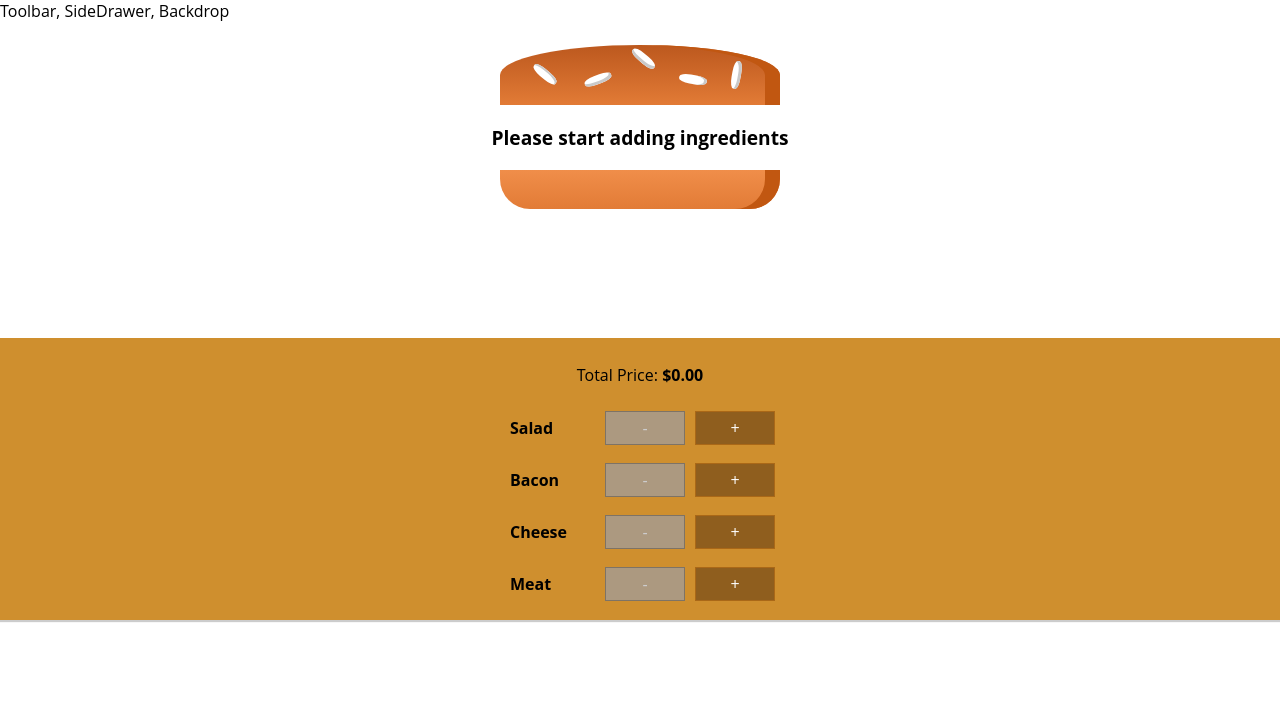
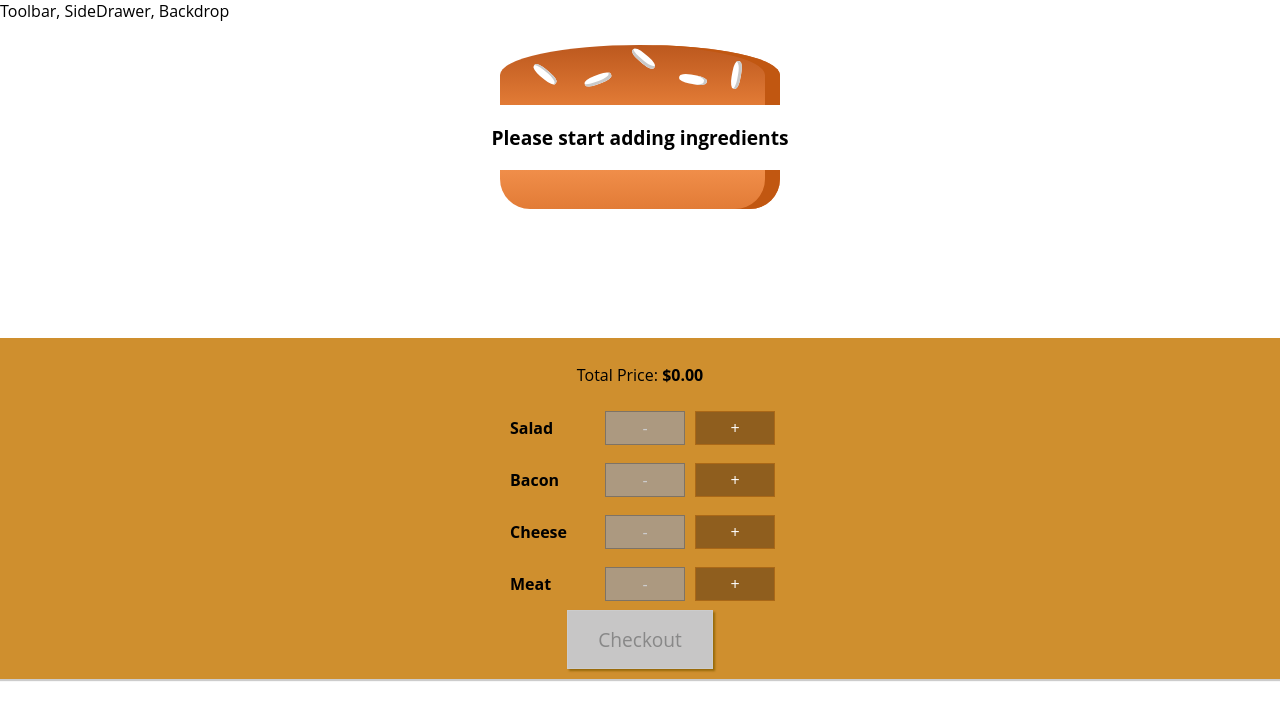
Before and after one commit to bazuka1995/Burger-Builder, a React (Create React App) app: page / in a window 1280 px wide. Shown: the top 720 px of the page. Built offline with nearby package versions, Linux system fonts and the light colour scheme; the HTML template or start-up script is replaced by a standard one.

Commit message:
Checkout Button
Add checkout button and disable it if the burger is empty.

```diff
--- a/src/components/Burger/BuildControls/BuildControls.js
+++ b/src/components/Burger/BuildControls/BuildControls.js
@@ -22,6 +22,7 @@
             disabled={props.disabled[ctrl.type]}
         />
       ))}
+      <button className={classes.OrderButton} disabled={!props.purchaseable}>Checkout</button>
     </div>
   );
 };
--- a/src/components/Burger/BuildControls/BuildControls.module.css
+++ b/src/components/Burger/BuildControls/BuildControls.module.css
@@ -8,3 +8,45 @@
     margin: auto;
     padding: 10px 0;
 }
+
+
+.OrderButton {
+    background-color: #DAD735;
+    outline: none;
+    cursor: pointer;
+    border: 1px solid #966909;
+    color: #966909;
+    font-family: inherit;
+    font-size: 1.2em;
+    padding: 15px 30px;
+    box-shadow: 2px 2px 2px #966909;
+}
+
+.OrderButton:hover, .OrderButton:active {
+    background-color: #A0DB41;
+    border: 1px solid #966909;
+    color: #966909;
+}
+
+.OrderButton:disabled {
+    background-color: #C7C6C6;
+    cursor: not-allowed;
+    border: 1px solid #ccc;
+    color: #888888;
+}
+
+.OrderButton:not(:disabled) {
+    animation: enable 0.3s linear;
+}
+
+@keyframes enable {
+    0% {
+        transform: scale(1);
+    }
+    60% {
+        transform: scale(1.1);
+    }
+    100% {
+        transform: scale(1);
+    }
+}
--- a/src/containers/BurgerBuilder/BurgerBuilder.js
+++ b/src/containers/BurgerBuilder/BurgerBuilder.js
@@ -18,7 +18,19 @@
       cheese: 0,
       meat: 0
     },
-    totalPrice: 0
+    totalPrice: 0,
+    purchaseable: false
+  }
+
+  updatePurchaseState = (ingredients) => {
+    const sum = Object.keys(ingredients)
+      .map(igKey => {
+        return ingredients[igKey]
+      })
+      .reduce((sum, el) => {
+        return sum + el;
+      }, 0);
+      this.setState({purchaseable: sum > 0})
   }
 
   addIngredientHandler = (type) => {
@@ -30,6 +42,7 @@
     updatedIngredients[type] = updatedCount;
     const newPrice = this.state.totalPrice + INGREDIENT_PRICES[type];
     this.setState({totalPrice: newPrice, ingredients: updatedIngredients})
+    this.updatePurchaseState(updatedIngredients);
   }
 
   removeIngredientHandler = (type) => {
@@ -43,7 +56,8 @@
     }
     updatedIngredients[type] = updatedCount;
     const newPrice = this.state.totalPrice - INGREDIENT_PRICES[type];
-    this.setState({totalPrice: newPrice, ingredients: updatedIngredients})
+    this.setState({totalPrice: newPrice, ingredients: updatedIngredients});
+    this.updatePurchaseState(updatedIngredients);
   }
 
   render() {
@@ -63,6 +77,7 @@
           remove={ this.removeIngredientHandler }
           disabled={disabledInfo}
           price={this.state.totalPrice}
+          purchaseable={this.state.purchaseable}
         />
       </Aux>
     );
```
